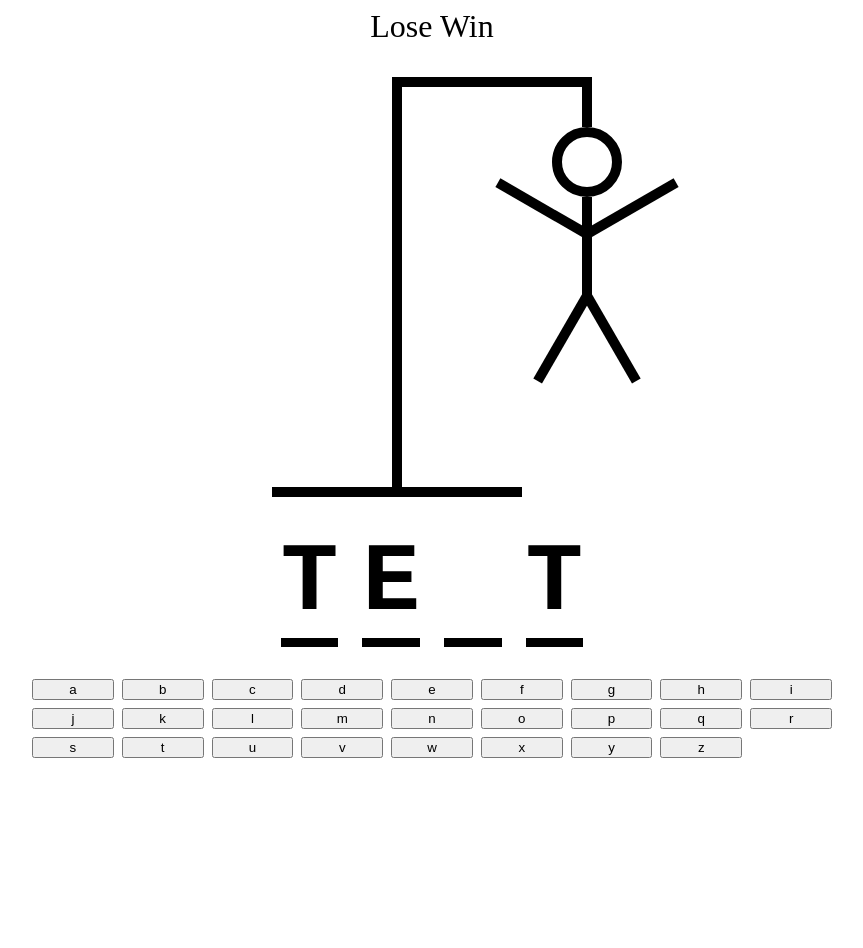
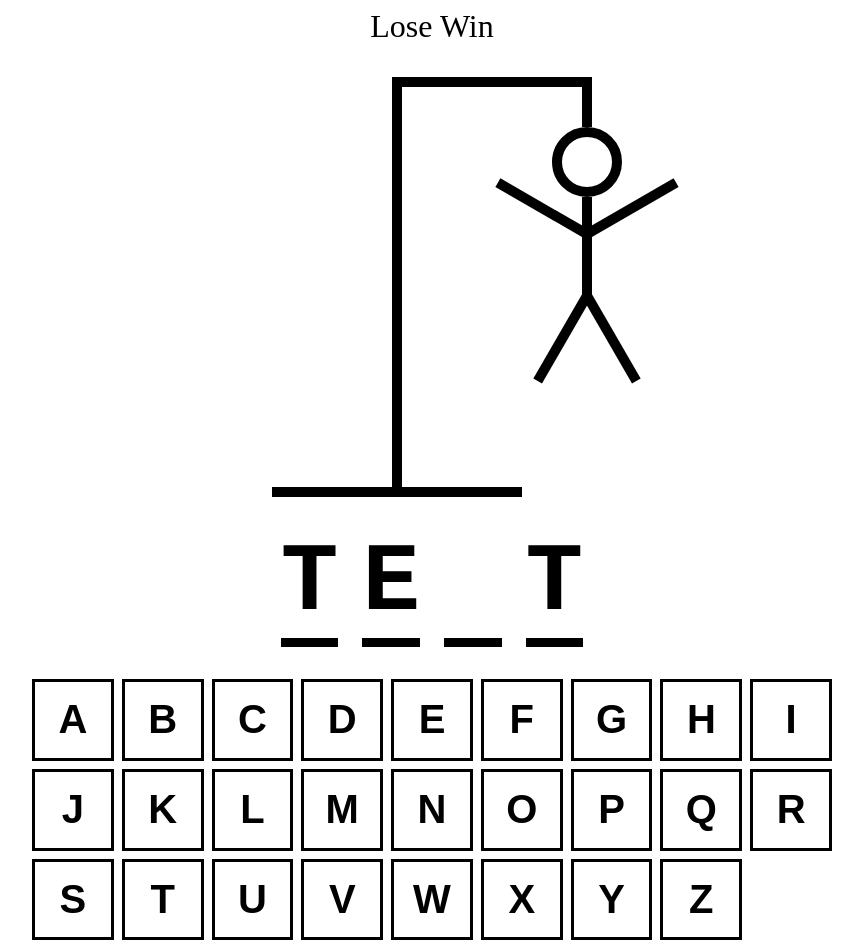
Before and after one commit to coreychristianclark/hangman-desktop, a React (Vite) app in the folder hangman-desktop/: page / in a window 1280 px wide. Shown: the whole page, without its empty margins (208-1071 px from the left). Before the commit the page ends 800 px from the top, so only its background shows below. Built offline with nearby package versions, Linux system fonts and the light colour scheme; the HTML template or start-up script is replaced by a standard one.

Commit message:
Styling and conditions for the buttons finished. All hard code finished

```diff
--- a/hangman-desktop/src/Keyboard.module.css
+++ b/hangman-desktop/src/Keyboard.module.css
@@ -0,0 +1,28 @@
+/* Always remember to apply the class to the element in the desired sheet in order to see the changes that are being made. */
+
+.btn {
+  width: 100%;
+  border: 3px solid black;
+  background: none;
+  aspect-ratio: 1 / 1; /* Makes our buttons square. */
+  font-size: 2.5rem;
+  text-transform: uppercase; /* A very cool way to make sure they're uppercase letters -- you don't need JavaScript specifically for this. */
+  padding: 0.5rem;
+  font-weight: bold;
+  cursor: pointer;
+  color: black;
+}
+
+.btn.active {
+background-color: hsl(200, 100%, 50%);
+color: white;
+}
+
+.btn.inactive {
+opacity: 0.3;
+}
+
+.btn:hover:not(:disabled),
+.btn:focus:not(:disabled) {
+background-color: hsl(200,100%,75%);
+}
--- a/hangman-desktop/src/Keyboard.tsx
+++ b/hangman-desktop/src/Keyboard.tsx
@@ -1,3 +1,5 @@
+import styles from "./Keyboard.module.css";
+
 const KEYS = [
   "a",
   "b",
@@ -35,12 +37,15 @@
         gridTemplateColumns: "repeat(auto-fit, minmax(75px, 1fr))",
         gap: "0.5rem",
       }}
-      >
-          {KEYS.map(key => {
-              return <button className=""
-                  key={key}>{key}</button>
-          })}
-
+    >
+      {KEYS.map((key) => {
+        return (
+            <button
+                className={`${styles.btn}`} key={key}>
+            {key}
+          </button>
+        );
+      })}
     </div>
   );
 }
```
